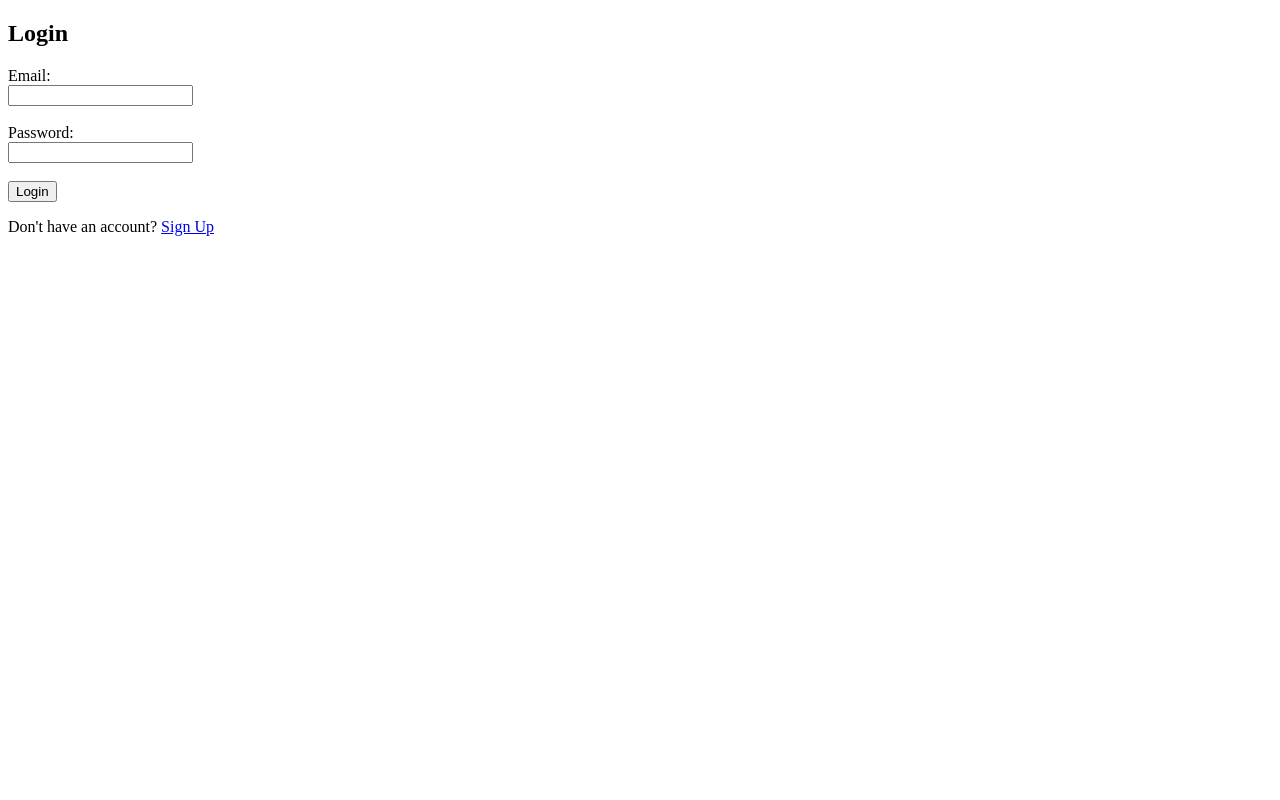
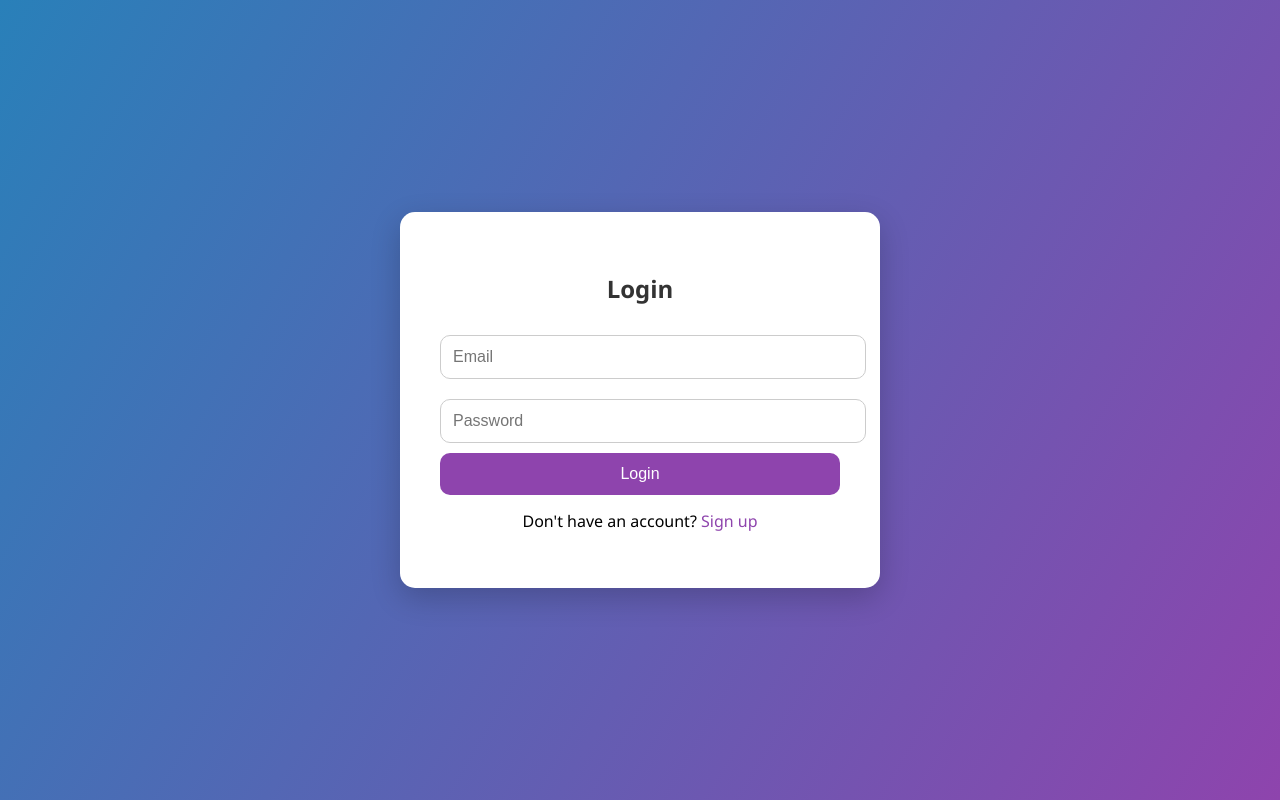
Before and after one commit to Rajdixit1/fashion, a plain HTML site: page index.html in a window 1280 px wide. Drawn offline with Linux system fonts and the light colour scheme.

Commit message:
Update index.html

```diff
--- a/index.html
+++ b/index.html
@@ -4,18 +4,70 @@
   <meta charset="UTF-8" />
   <meta name="viewport" content="width=device-width, initial-scale=1.0"/>
   <title>Login</title>
+  <style>
+    body {
+      margin: 0;
+      padding: 0;
+      font-family: 'Segoe UI', sans-serif;
+      background: linear-gradient(120deg, #2980b9, #8e44ad);
+      height: 100vh;
+      display: flex;
+      justify-content: center;
+      align-items: center;
+    }
+    .container {
+      background: #fff;
+      padding: 40px;
+      border-radius: 15px;
+      box-shadow: 0 10px 30px rgba(0,0,0,0.2);
+      width: 100%;
+      max-width: 400px;
+      text-align: center;
+    }
+    h2 {
+      margin-bottom: 20px;
+      color: #333;
+    }
+    input {
+      width: 100%;
+      padding: 12px;
+      margin: 10px 0;
+      border-radius: 10px;
+      border: 1px solid #ccc;
+      font-size: 16px;
+    }
+    button {
+      width: 100%;
+      padding: 12px;
+      background: #8e44ad;
+      color: #fff;
+      border: none;
+      border-radius: 10px;
+      font-size: 16px;
+      cursor: pointer;
+      transition: background 0.3s;
+    }
+    button:hover {
+      background: #732d91;
+    }
+    p {
+      margin-top: 15px;
+    }
+    a {
+      color: #8e44ad;
+      text-decoration: none;
+    }
+  </style>
 </head>
 <body>
-  <h2>Login</h2>
-  <form>
-    <label>Email:</label><br>
-    <input type="email" name="email" required><br><br>
-
-    <label>Password:</label><br>
-    <input type="password" name="password" required><br><br>
-
-    <button type="submit">Login</button>
-  </form>
-  <p>Don't have an account? <a href="signup.html">Sign Up</a></p>
+  <div class="container">
+    <h2>Login</h2>
+    <form>
+      <input type="email" placeholder="Email" required />
+      <input type="password" placeholder="Password" required />
+      <button type="submit">Login</button>
+    </form>
+    <p>Don't have an account? <a href="signup.html">Sign up</a></p>
+  </div>
 </body>
 </html>
```
